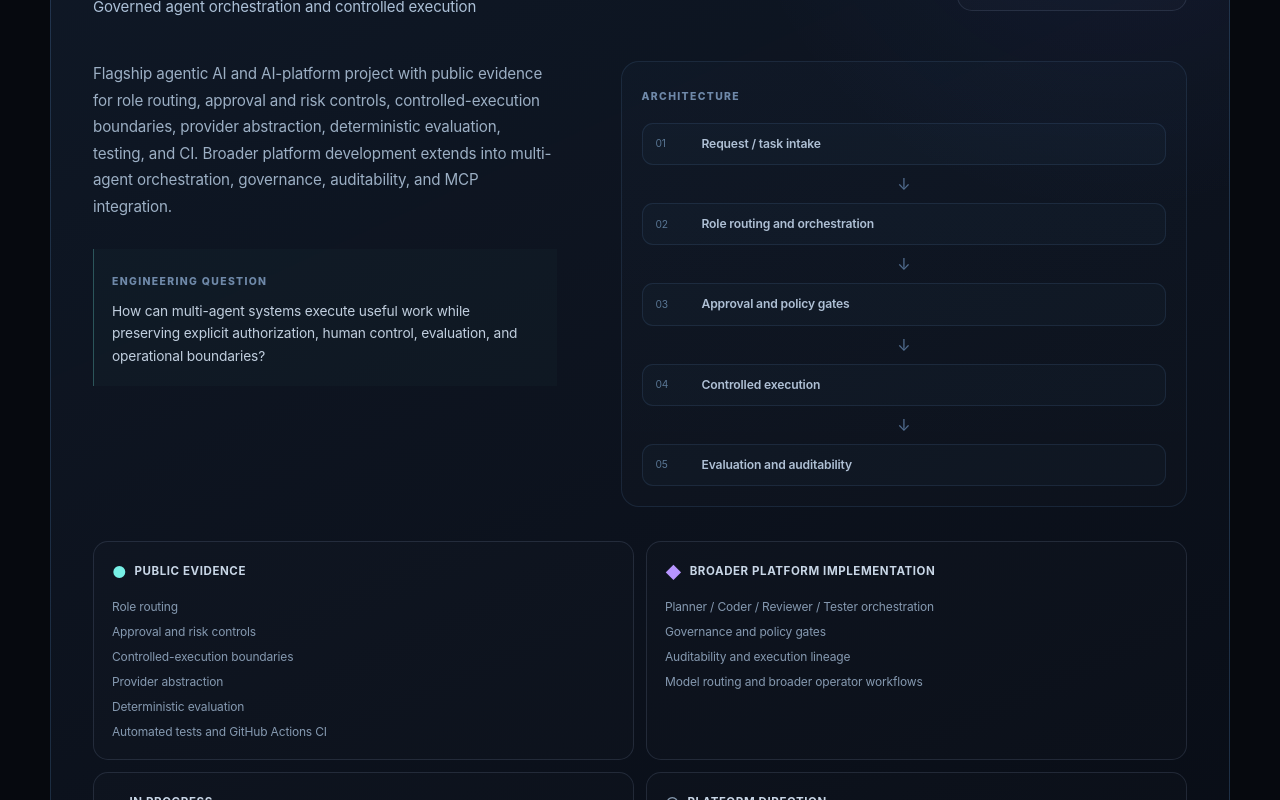
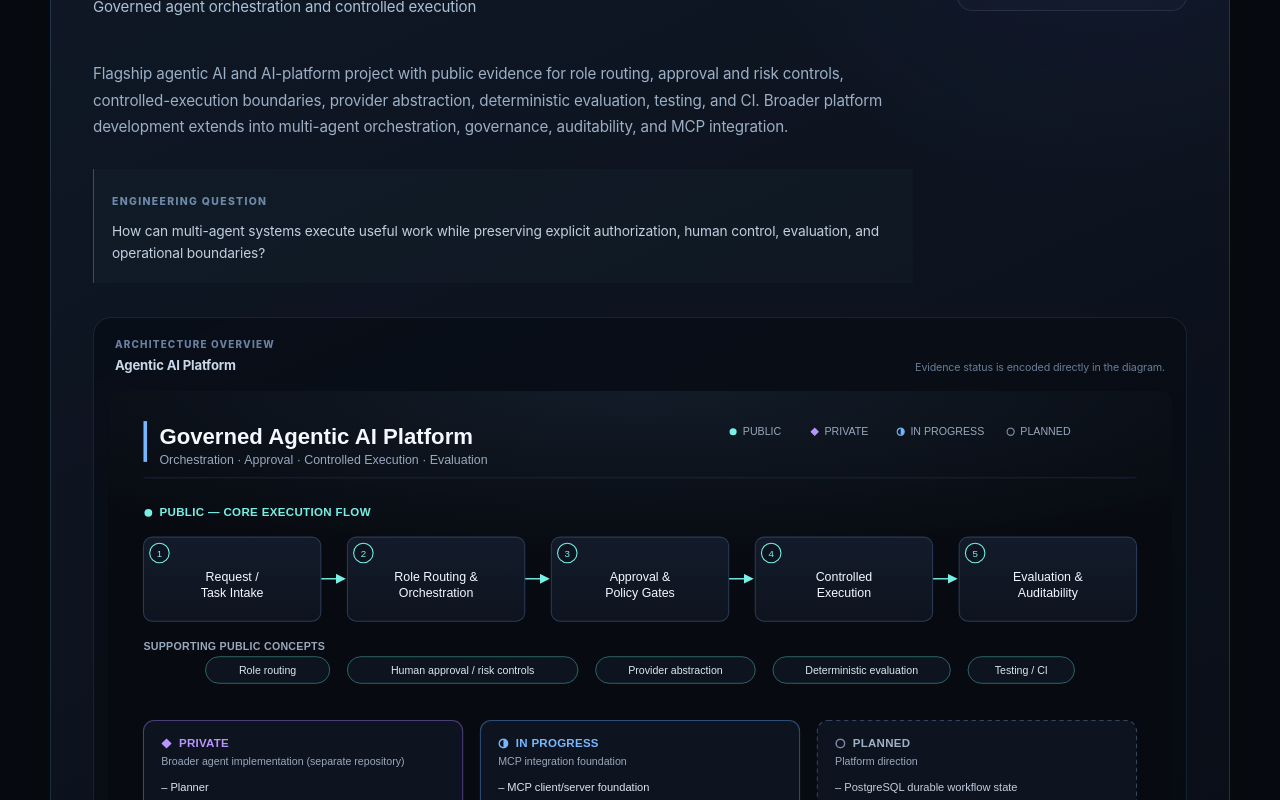
Before and after one commit to chaitanyaAI-careers/Portfolio, a Next.js app: page / in a window 1280 px wide. Shown: the part 2560-3360 px from the top of the page. Built offline with nearby package versions, Linux system fonts and the light colour scheme; no server answers.

Commit message:
Add Portfolio V2 flagship architecture visuals

```diff
--- a/app/globals.css
+++ b/app/globals.css
@@ -1451,3 +1451,80 @@ main::before {
     margin-top: 72px;
   }
 }
+
+/* Portfolio V2 — real flagship architecture diagrams */
+
+.flagship-body {
+  grid-template-columns: 1fr;
+}
+
+.flagship-copy {
+  max-width: 820px;
+}
+
+.flagship-architecture {
+  margin-top: 34px;
+  padding: 14px;
+  border: 1px solid rgba(118, 184, 255, .13);
+  border-radius: 18px;
+  background: rgba(5, 9, 16, .48);
+  overflow: hidden;
+}
+
+.flagship-architecture-heading {
+  display: flex;
+  justify-content: space-between;
+  gap: 24px;
+  align-items: end;
+  padding: 5px 7px 15px;
+}
+
+.flagship-architecture-heading > div {
+  display: grid;
+  gap: 4px;
+}
+
+.flagship-architecture-heading span {
+  color: #69819f;
+  font-size: .62rem;
+  font-weight: 800;
+  letter-spacing: .12em;
+  text-transform: uppercase;
+}
+
+.flagship-architecture-heading strong {
+  color: #c9d8e8;
+  font-size: .82rem;
+}
+
+.flagship-architecture-heading small {
+  color: #687d96;
+  font-size: .67rem;
+}
+
+.flagship-architecture img {
+  display: block;
+  width: 100%;
+  height: auto;
+  border-radius: 12px;
+}
+
+@media (max-width: 640px) {
+  .flagship-architecture {
+    margin-inline: -8px;
+    padding: 8px;
+  }
+
+  .flagship-architecture-heading {
+    display: grid;
+    gap: 8px;
+  }
+
+  .flagship-architecture img {
+    min-width: 760px;
+  }
+
+  .flagship-architecture {
+    overflow-x: auto;
+  }
+}
--- a/app/page.tsx
+++ b/app/page.tsx
@@ -20,38 +20,6 @@ function SectionTitle({
   );
 }
 
-
-function EvidenceGroup({
-  status,
-  title,
-  items,
-}: {
-  status: "public" | "private" | "in-progress" | "planned";
-  title: string;
-  items: string[];
-}) {
-  const symbols = {
-    public: "●",
-    private: "◆",
-    "in-progress": "◐",
-    planned: "○",
-  };
-
-  return (
-    <div className={`evidence-group evidence-${status}`}>
-      <div className="evidence-group-title">
-        <span aria-hidden="true">{symbols[status]}</span>
-        <strong>{title}</strong>
-      </div>
-
-      <ul>
-        {items.map((item) => (
-          <li key={item}>{item}</li>
-        ))}
-      </ul>
-    </div>
-  );
-}
 
 function FlagshipCaseStudy({
   project,
@@ -92,37 +60,27 @@ function FlagshipCaseStudy({
           ) : null}
         </div>
 
-        {project.caseStudy ? (
-          <div className="architecture-preview" aria-label={`${project.name} architecture overview`}>
-            <span className="architecture-label">Architecture</span>
 
-            <div className="architecture-flow">
-              {project.caseStudy.architecture.map((step, index) => (
-                <div className="architecture-step-wrap" key={step}>
-                  <div className="architecture-step">
-                    <span>{String(index + 1).padStart(2, "0")}</span>
-                    <strong>{step}</strong>
-                  </div>
-
-                  {index < project.caseStudy!.architecture.length - 1 ? (
-                    <b aria-hidden="true">↓</b>
-                  ) : null}
-                </div>
-              ))}
-            </div>
-          </div>
-        ) : null}
       </div>
 
-      <div className="flagship-evidence">
-        {project.evidence.map((group) => (
-          <EvidenceGroup
-            key={`${project.name}-${group.status}-${group.title}`}
-            status={group.status}
-            title={group.title}
-            items={group.items}
-          />
-        ))}
+      <div className="flagship-architecture">
+        <div className="flagship-architecture-heading">
+          <div>
+            <span>Architecture overview</span>
+            <strong>{project.name}</strong>
+          </div>
+
+          <small>Evidence status is encoded directly in the diagram.</small>
+        </div>
+
+        <img
+          src={
+            project.name === "Agentic AI Platform"
+              ? "/architecture/agentic-ai-platform.svg"
+              : "/architecture/pharma-ai-platform.svg"
+          }
+          alt={`${project.name} architecture diagram showing public, private, in-progress, and planned capabilities`}
+        />
       </div>
 
       {project.caseStudy ? (
```
Also changed, not shown: public/architecture/agentic-ai-platform.svg (added), public/architecture/pharma-ai-platform.svg (added).
